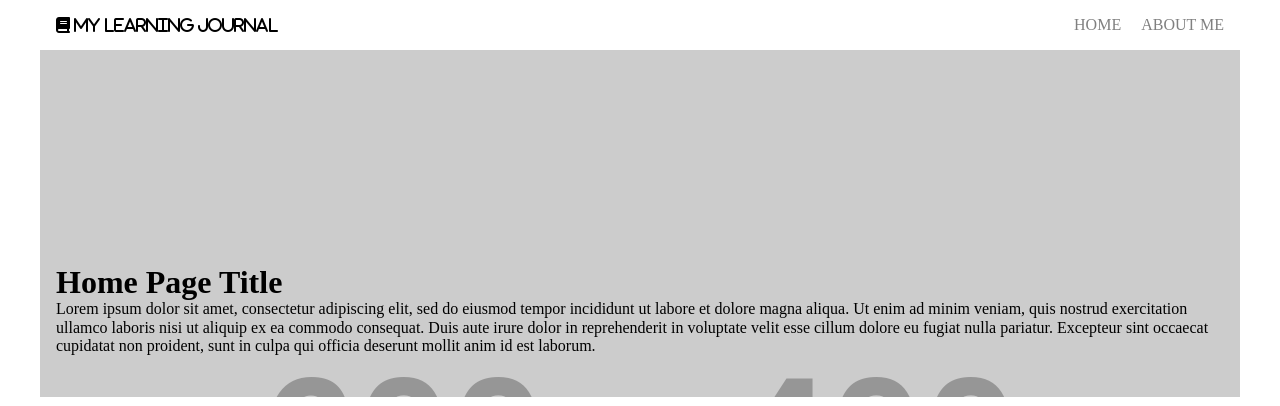
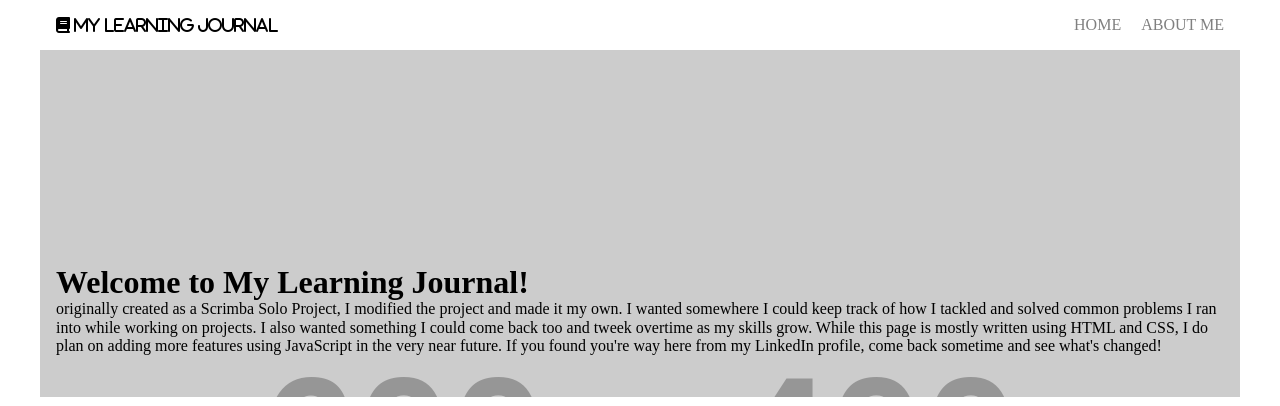
Before and after one commit to TheMightyLoafer/my-learning-journal, a website built with Vite: page index.html in a window 1280 px wide. Shown: the top 406 px of the page. Built offline with nearby package versions, Linux system fonts and the light colour scheme; placeholder pictures from the web are drawn by us.

Commit message:
add title text
Added a real title to the page.

```diff
--- a/index.html
+++ b/index.html
@@ -25,13 +25,14 @@
     <main class="main-content">
         <div class="section section-hero">
             <div class="title-header">
-                <h1 class="text-content">Home Page Title</h1>
-                <p class="text-content">Lorem ipsum dolor sit amet, consectetur adipiscing elit, sed do eiusmod tempor
-                    incididunt ut labore
-                    et dolore magna aliqua. Ut enim ad minim veniam, quis nostrud exercitation ullamco laboris nisi ut
-                    aliquip ex ea commodo consequat. Duis aute irure dolor in reprehenderit in voluptate velit esse
-                    cillum dolore eu fugiat nulla pariatur. Excepteur sint occaecat cupidatat non proident, sunt in
-                    culpa qui officia deserunt mollit anim id est laborum.</p>
+                <h1 class="text-content">Welcome to My Learning Journal!</h1>
+                <p class="text-content">originally created as a Scrimba Solo Project, I modified
+                    the project and made it my own. I wanted somewhere I could keep track of how I tackled and solved
+                    common problems I ran into while working on projects. I also wanted something I could come back too
+                    and tweek overtime as my skills grow. While this page is mostly written using HTML and CSS, I do plan
+                    on adding more features using JavaScript in the very near future. If you found you're way here from my
+                    LinkedIn profile, come back sometime and see what's changed!
+                </p>
             </div>
         </div>
 
```
